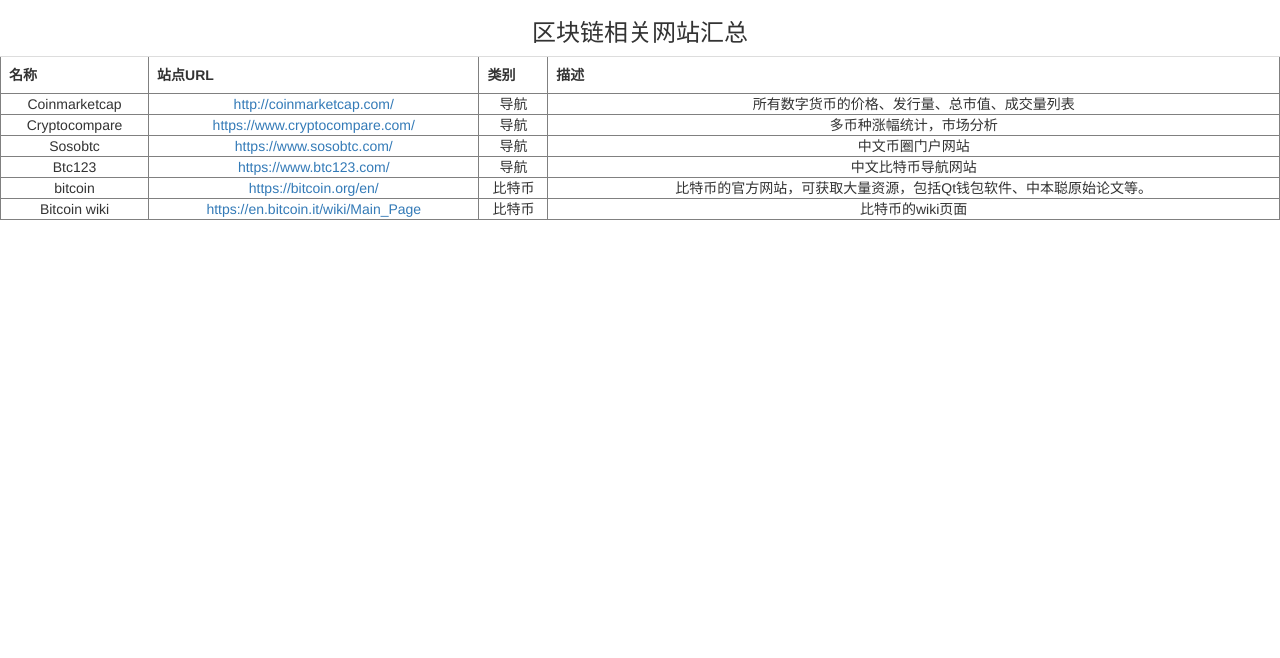
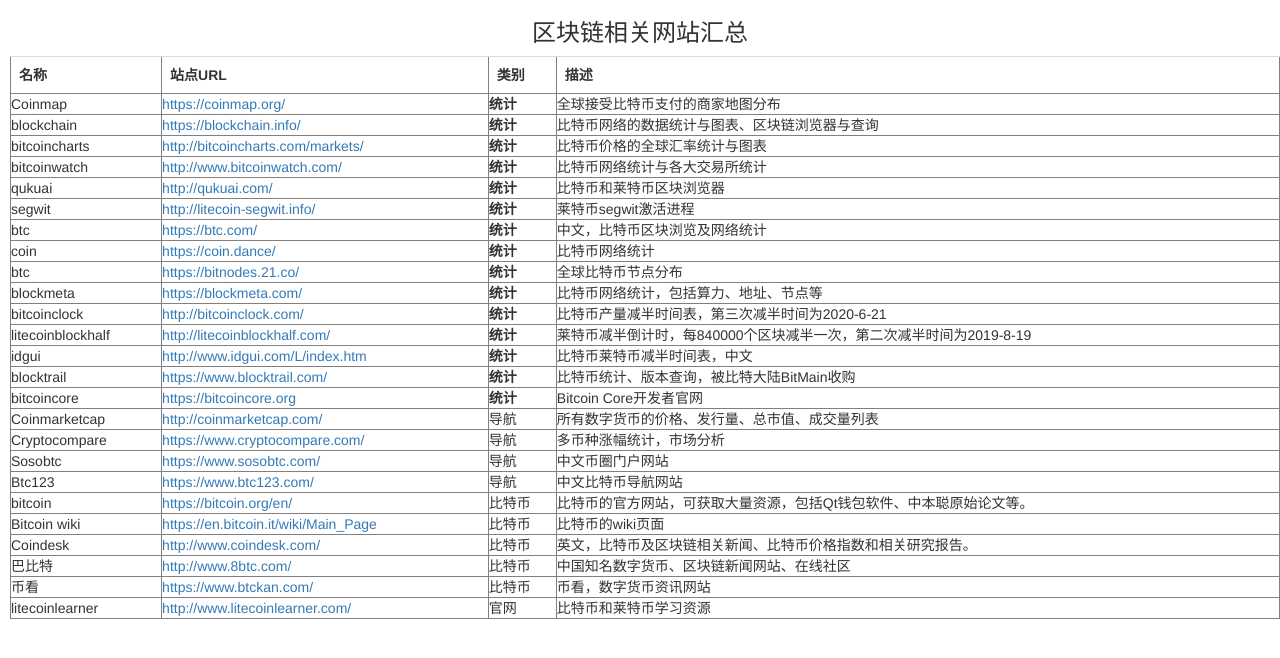
Before and after one commit to xxlv/btc-zh-sites, a plain HTML site: page index.html in a window 1280 px wide. Drawn offline with nearby package versions, Linux system fonts and the light colour scheme.

Commit message:
Update List

```diff
--- a/index.html
+++ b/index.html
@@ -10,6 +10,99 @@
     <script type="text/javascript">
 
         var sites=[
+            {
+                "name":"Coinmap",
+                "url":"https://coinmap.org/",
+                "type":"<b>统计</b>",
+                "desc":"全球接受比特币支付的商家地图分布"
+            },
+            {
+                "name":"blockchain",
+                "url":"https://blockchain.info/",
+                "type":"<b>统计</b>",
+                "desc":"比特币网络的数据统计与图表、区块链浏览器与查询"
+            },
+            {
+                "name":"bitcoincharts",
+                "url":"http://bitcoincharts.com/markets/",
+                "type":"<b>统计</b>",
+                "desc":"比特币价格的全球汇率统计与图表"
+            },
+            {
+                "name":"bitcoinwatch",
+                "url":"http://www.bitcoinwatch.com/",
+                "type":"<b>统计</b>",
+                "desc":"比特币网络统计与各大交易所统计"
+            },
+            {
+                "name":"qukuai",
+                "url":"http://qukuai.com/",
+                "type":"<b>统计</b>",
+                "desc":"比特币和莱特币区块浏览器"
+            },
+            {
+                "name":"segwit",
+                "url":"http://litecoin-segwit.info/",
+                "type":"<b>统计</b>",
+                "desc":"莱特币segwit激活进程"
+            },
+            {
+                "name":"btc",
+                "url":"https://btc.com/",
+                "type":"<b>统计</b>",
+                "desc":"中文，比特币区块浏览及网络统计"
+            },
+
+            {
+                "name":"coin",
+                "url":"https://coin.dance/",
+                "type":"<b>统计</b>",
+                "desc":"比特币网络统计"
+            },
+            {
+                "name":"btc",
+                "url":"https://bitnodes.21.co/",
+                "type":"<b>统计</b>",
+                "desc":"全球比特币节点分布"
+            },
+            {
+                "name":"blockmeta",
+                "url":"https://blockmeta.com/",
+                "type":"<b>统计</b>",
+                "desc":"比特币网络统计，包括算力、地址、节点等"
+            },
+            {
+                "name":"bitcoinclock",
+                "url":"http://bitcoinclock.com/",
+                "type":"<b>统计</b>",
+                "desc":"比特币产量减半时间表，第三次减半时间为2020-6-21"
+            },
+            {
+                "name":"litecoinblockhalf",
+                "url":"http://litecoinblockhalf.com/",
+                "type":"<b>统计</b>",
+                "desc":"莱特币减半倒计时，每840000个区块减半一次，第二次减半时间为2019-8-19"
+            },
+
+            {
+                "name":"idgui",
+                "url":"http://www.idgui.com/L/index.htm",
+                "type":"<b>统计</b>",
+                "desc":"比特币莱特币减半时间表，中文"
+            },
+
+            {
+                "name":"blocktrail",
+                "url":"https://www.blocktrail.com/",
+                "type":"<b>统计</b>",
+                "desc":"比特币统计、版本查询，被比特大陆BitMain收购"
+            },
+            {
+                "name":"bitcoincore",
+                "url":"https://bitcoincore.org",
+                "type":"<b>统计</b>",
+                "desc":"Bitcoin Core开发者官网"
+            },
             {
                 "name":"Coinmarketcap",
                 "url":"http://coinmarketcap.com/",
@@ -47,13 +140,39 @@
                 "desc":"比特币的wiki页面"
             },
 
+            {
+                "name":"Coindesk",
+                "url":"http://www.coindesk.com/",
+                "type":"比特币",
+                "desc":"英文，比特币及区块链相关新闻、比特币价格指数和相关研究报告。"
+            },
+            {
+                "name":"巴比特",
+                "url":"http://www.8btc.com/",
+                "type":"比特币",
+                "desc":"中国知名数字货币、区块链新闻网站、在线社区"
+            },
+
+            {
+                "name":"币看",
+                "url":"https://www.btckan.com/",
+                "type":"比特币",
+                "desc":"币看，数字货币资讯网站"
+            },
+
+            {
+                "name":"litecoinlearner",
+                "url":"http://www.litecoinlearner.com/",
+                "type":"官网",
+                "desc":"比特币和莱特币学习资源"
+            },
         ];
 
     </script>
 <div id="app">
     <h3 class="text-center">区块链相关网站汇总</h3>
 
-    <div class="text-center">
+    <div style="padding-left:10px">
         <table border="1" cellpadding="0"  cellspacing="0" id="sitemap" class="table">
         <tr>
         <th>名称</th>
```
